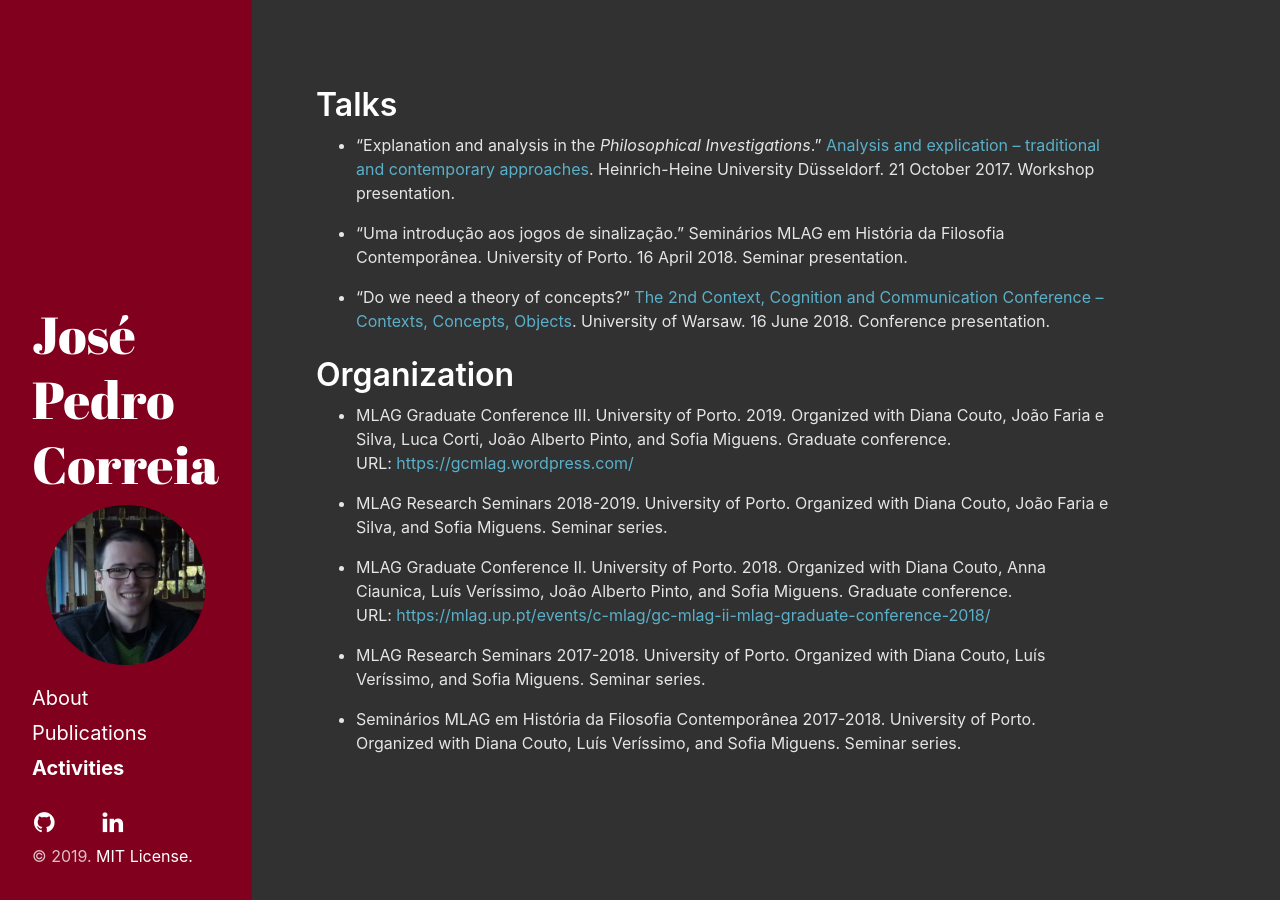
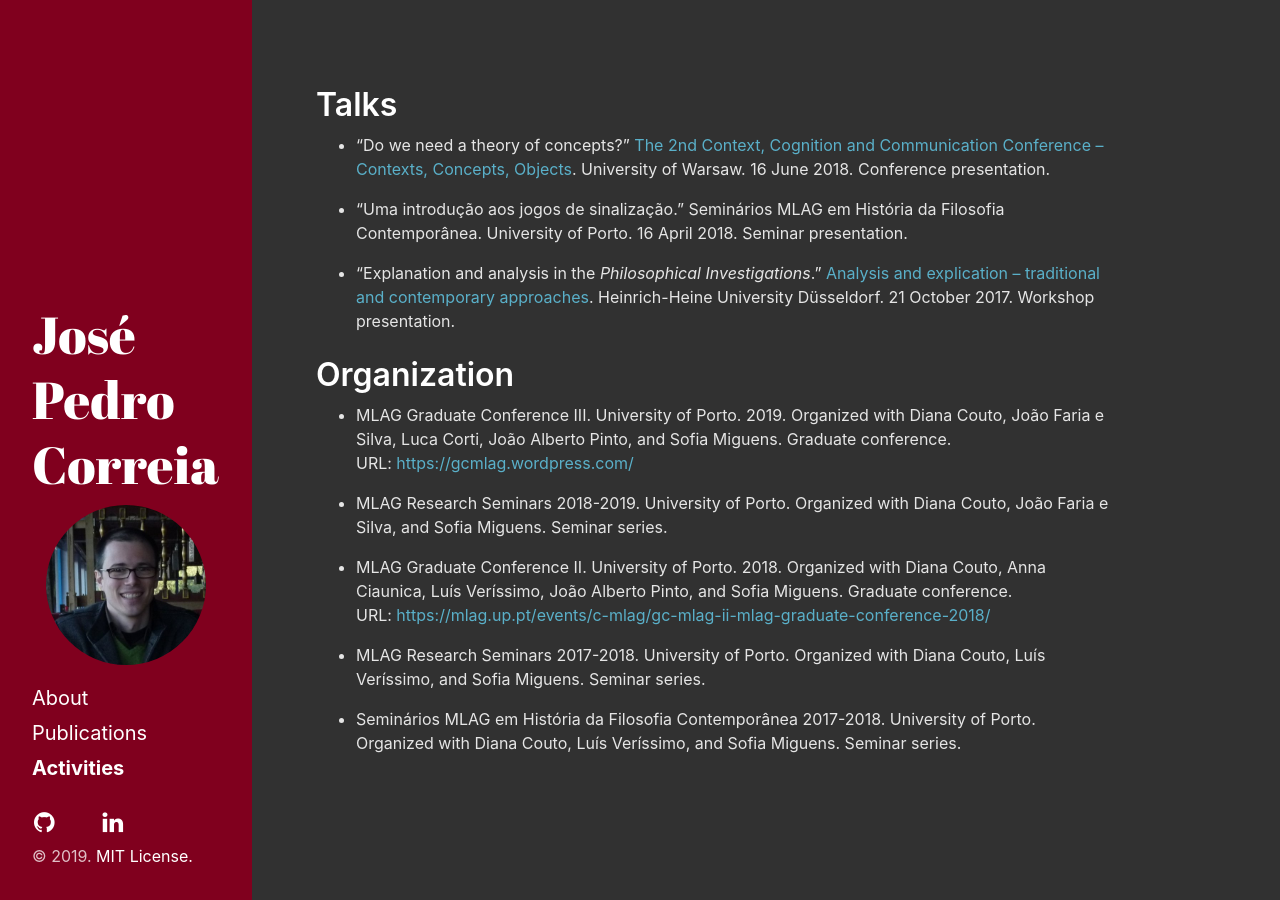
Before and after one commit to josepedrocorreia/josepedrocorreia.github.io, a Jekyll site: the page built from activities.md, in a window 1280 px wide. Built offline with Jekyll 4.4.1, drawn with Linux system fonts in a browser that asks for light colours; nearby versions of some CDN libraries; some web fonts are replaced; a style sheet for code colours, icons or effects is not loaded.

Commit message:
Updating order of talks to reverse chronological.

```diff
--- a/activities.md
+++ b/activities.md
@@ -7,11 +7,11 @@ order: 2
 
 # Talks
 
-* "Explanation and analysis in the _Philosophical Investigations_." [Analysis and explication – traditional and contemporary approaches](https://sfb991.uni-duesseldorf.de/analysis2017/). Heinrich-Heine University Düsseldorf. 21 October 2017. Workshop presentation.
+* "Do we need a theory of concepts?" [The 2nd Context, Cognition and Communication Conference – Contexts, Concepts, Objects](http://ccc-conference.org/). University of Warsaw. 16 June 2018. Conference presentation.
 
 * "Uma introdução aos jogos de sinalização." Seminários MLAG em História da Filosofia Contemporânea. University of Porto. 16 April 2018. Seminar presentation.
 
-* "Do we need a theory of concepts?" [The 2nd Context, Cognition and Communication Conference – Contexts, Concepts, Objects](http://ccc-conference.org/). University of Warsaw. 16 June 2018. Conference presentation.
+* "Explanation and analysis in the _Philosophical Investigations_." [Analysis and explication – traditional and contemporary approaches](https://sfb991.uni-duesseldorf.de/analysis2017/). Heinrich-Heine University Düsseldorf. 21 October 2017. Workshop presentation.
 
 # Organization
 
```
